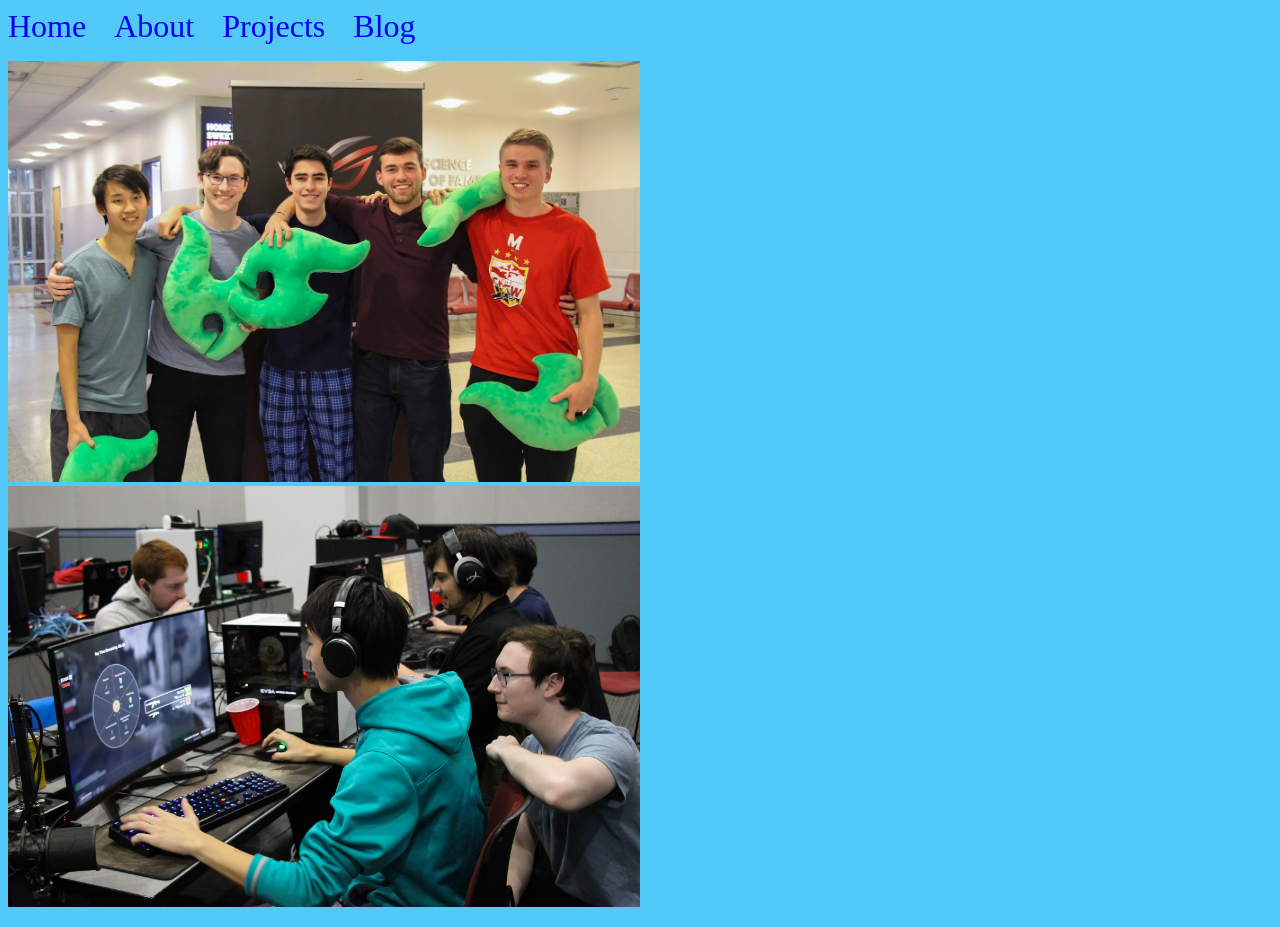
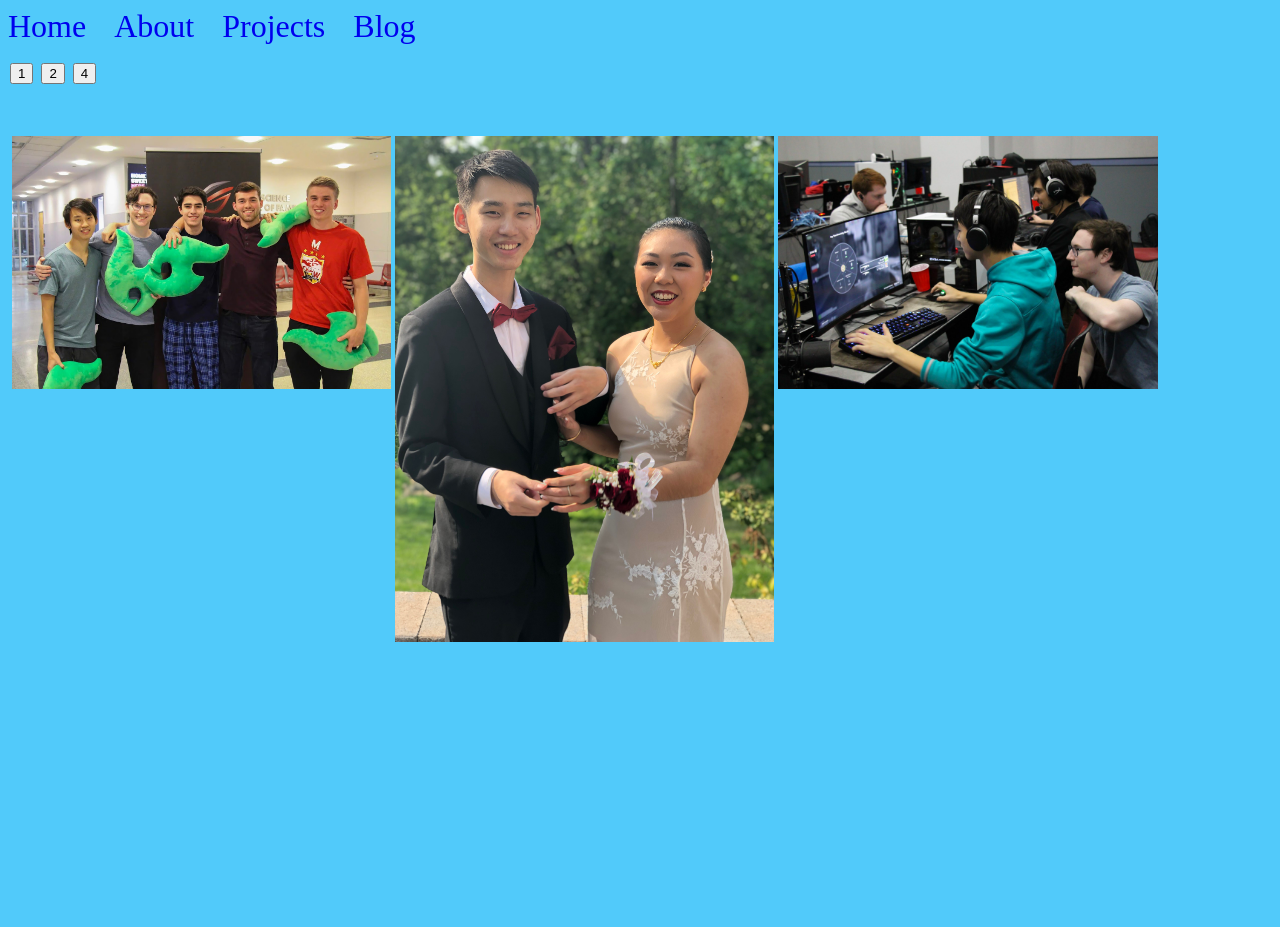
Before and after one commit to Andylovesmangos/andylovesmangos.github.io, a Jekyll site: the page built from gallery.md, in a window 1280 px wide. Built offline with Jekyll 4.4.1, drawn with Linux system fonts in a browser that asks for light colours; after the commit the page ends 900 px from its top, so only the background shows below that.

Commit message:
secret gallery

```diff
--- a/_sass/main.scss
+++ b/_sass/main.scss
@@ -15,3 +15,17 @@
 
     background-color: rgba(60, 196, 250, 0.89);
 }
+
+.col img{
+
+    width:30%;
+    margin-left: 4px;
+
+    float:left;
+}
+
+.butt{
+
+    position:relative;
+    margin:2px;
+}
--- a/gallery.md
+++ b/gallery.md
@@ -3,5 +3,47 @@
 title: Gallery
 ---
 
-<img style="width:50%" src='assets/images/howitbe.jpeg'>
-<img style="width:50%" src='assets/images/lewk.jpeg'>
+<button class = "butt" onclick="one()">1</button>
+<button class = "butt" onclick="two()">2</button>
+<button class = "butt" onclick="four()">4</button>
+
+<br>
+<div class = "row">
+    <div class = "col">
+        <img src='assets/images/howitbe.jpeg'>
+    </div>
+    <div class = "col">
+        <img src='assets/images/Prom.jpeg'>
+        <img src='assets/images/lewk.jpeg'>
+    </div>
+</div>
+
+
+<script>
+// Get the elements with class="column"
+var elements = document.getElementsByClassName("col");
+
+// Declare a "loop" variable
+var i;
+
+// Full-width images
+function one() {
+  for (i = 0; i < elements.length; i++) {
+    elements[i].style.width = "100%";
+  }
+}
+
+// Two images side by side
+function two() {
+  for (i = 0; i < elements.length; i++) {
+    elements[i].style.width  = "70%";
+  }
+}
+
+// Four images side by side
+function four() {
+  for (i = 0; i < elements.length; i++) {
+    elements[i].style.width = "50%";
+  }
+}
+</script>
```
Also changed, not shown: assets/images/Prom.jpeg (added).
